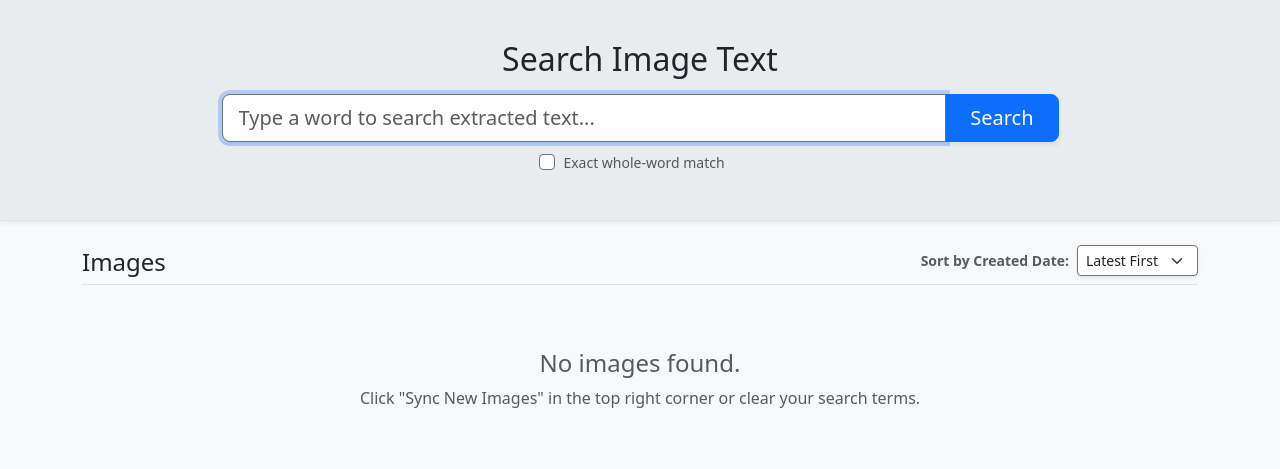
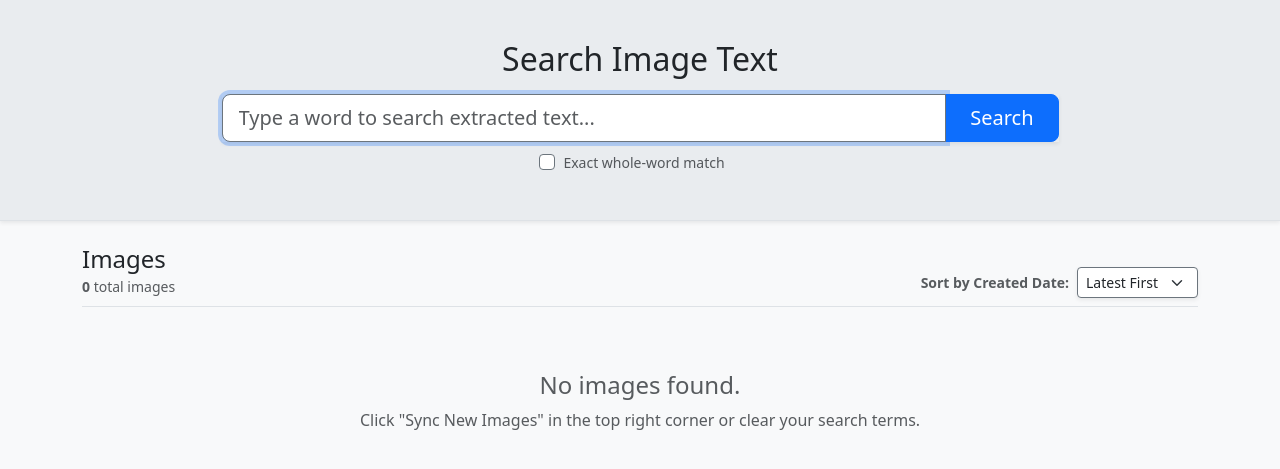
Before and after one commit to brayvid/ocr-image-search, a Flask app: page / in a window 1280 px wide. Shown: the part 56-525 px from the top of the page. Run offline with Flask 3, Linux system fonts and the light colour scheme.

Commit message:
pagination

```diff
--- a/app.py
+++ b/app.py
@@ -1,6 +1,7 @@
 import os
 import re
-import logging  # <-- We still need this!
+import math # <-- NEW: Needed for pagination calculations
+import logging
 from collections import Counter
 from flask import Flask, render_template, request, redirect, url_for, flash, send_from_directory
 from flask_sqlalchemy import SQLAlchemy
@@ -12,21 +13,20 @@ from dotenv import load_dotenv
 # === LOAD ENVIRONMENT VARIABLES ===
 load_dotenv()
 
-# IF ON APPLE SILICON (M1/M2/M3), UNCOMMENT THE LINE BELOW:
-# pytesseract.pytesseract.tesseract_cmd = '/opt/homebrew/bin/tesseract'
+# Set Tesseract path from .env
+tess_path = os.getenv("TESSERACT_PATH")
+if tess_path:
+    pytesseract.pytesseract.tesseract_cmd = tess_path
 
 app = Flask(__name__)
 
-# === NEW: Custom Log Filter to hide only image requests ===
+# === Custom Log Filter to hide only image requests ===
 class NoImagesFilter(logging.Filter):
     def filter(self, record):
-        # This checks the log message and returns False (don't log it) if it contains /images/
         return '/images/' not in record.getMessage()
 
-# Get the default Werkzeug logger and add our custom filter
 log = logging.getLogger('werkzeug')
 log.addFilter(NoImagesFilter())
-# --- End of new code ---
 
 # Pull the secret key and folder from the .env file
 app.secret_key = os.getenv("SECRET_KEY", "fallback_default_key")
@@ -97,6 +97,10 @@ def index():
     sort_order = request.args.get('sort', 'desc')
     exact_match = request.args.get('exact') == 'true'
 
+    # NEW: Get the current page from the URL (default to 1)
+    page = request.args.get('page', 1, type=int)
+    per_page = 50 # Number of images to show per page
+
     top_terms = get_most_frequent_terms(limit=50)
 
     if sort_order == 'asc':
@@ -104,8 +108,9 @@ def index():
     else:
         all_records = ImageRecord.query.order_by(ImageRecord.created_at.desc()).all()
 
-    records = []
+    filtered_records = []
 
+    # Filter the records based on search
     if search_query:
         escaped_query = re.escape(search_query)
         if exact_match:
@@ -115,17 +120,35 @@ def index():
 
         for record in all_records:
             if record.extracted_text and pattern.search(record.extracted_text):
-                records.append(record)
+                filtered_records.append(record)
     else:
-        records = all_records
+        filtered_records = all_records
+
+    # NEW: Pagination Logic
+    total_records = len(filtered_records)
+    total_pages = math.ceil(total_records / per_page)
+
+    # Ensure page is within bounds
+    if page < 1:
+        page = 1
+    elif page > total_pages and total_pages > 0:
+        page = total_pages
+
+    # Slice the list to only return the 50 items for the current page
+    start_idx = (page - 1) * per_page
+    end_idx = start_idx + per_page
+    paginated_records = filtered_records[start_idx:end_idx]
 
     return render_template('index.html',
-                           records=records,
+                           records=paginated_records,
                            search_query=search_query,
                            top_terms=top_terms,
                            sort_order=sort_order,
                            exact_match=exact_match,
-                           folder_path=IMAGE_FOLDER)
+                           folder_path=IMAGE_FOLDER,
+                           page=page,
+                           total_pages=total_pages,
+                           total_records=total_records)
 
 @app.route('/sync', methods=['POST'])
 def sync_folder():
@@ -169,5 +192,4 @@ def sync_folder():
     return redirect(url_for('index'))
 
 if __name__ == '__main__':
-    # Now you can keep debug=True for development without the spam!
     app.run(debug=True, port=5000)
--- a/templates/index.html
+++ b/templates/index.html
@@ -76,7 +76,6 @@
                 </div>
             </div>
 
-            <!-- NEW: Checkbox to toggle between Substring and Exact Match -->
             <div class="text-center mt-2">
                 <div class="form-check form-check-inline">
                     <input class="form-check-input border-secondary" type="checkbox" id="exactMatch" name="exact" value="true" {% if exact_match %}checked{% endif %}>
@@ -90,7 +89,6 @@
             <span class="text-muted small fw-bold mb-2 d-block">Most Frequent Terms:</span>
             <div class="terms-wrapper shadow-sm">
                 {% for term, count in top_terms %}
-                    <!-- NEW: Appended &exact=true to guarantee the results match the count -->
                     <a href="/?q={{ term }}&exact=true&sort={{ sort_order }}" title="Appears in {{ count }} images" class="badge rounded-pill bg-white text-primary border border-primary p-2 term-badge d-inline-block me-1 mb-2">
                         {{ term }} <span class="badge bg-primary rounded-circle ms-1">{{ count }}</span>
                     </a>
@@ -116,17 +114,20 @@
     <div class="d-flex justify-content-between align-items-end mb-3 pb-2 border-bottom">
         <div>
             <h4 class="mb-0">Images</h4>
-            <!-- DYNAMIC RESULTS COUNTER -->
+            <!-- UPDATED DYNAMIC RESULTS COUNTER (Shows total database matches, not just page length) -->
             {% if search_query %}
                 <small class="text-muted">
-                    <strong>{{ records|length }}</strong> result{% if records|length != 1 %}s{% endif %} for <strong>"{{ search_query }}"</strong>
+                    <strong>{{ total_records }}</strong> result{% if total_records != 1 %}s{% endif %} for <strong>"{{ search_query }}"</strong>
+                </small>
+            {% else %}
+                <small class="text-muted">
+                    <strong>{{ total_records }}</strong> total images
                 </small>
             {% endif %}
         </div>
 
         <form action="/" method="GET" class="d-flex align-items-center m-0">
             <input type="hidden" name="q" value="{{ search_query }}">
-            <!-- Pass exact state to sorting mechanism so switching order doesn't break count -->
             {% if exact_match %}
                 <input type="hidden" name="exact" value="true">
             {% endif %}
@@ -139,6 +140,7 @@
         </form>
     </div>
 
+    <!-- MAIN IMAGE LOOP -->
     <div class="row">
         <div class="col-12">
             {% for record in records %}
@@ -146,7 +148,7 @@
                 <div class="row g-0">
                     <div class="col-md-4">
                         <a href="{{ url_for('serve_image', filename=record.filename) }}" class="lightbox-trigger">
-                            <img src="{{ url_for('serve_image', filename=record.filename) }}" class="img-preview" alt="Screenshot">
+                            <img src="{{ url_for('serve_image', filename=record.filename) }}" class="img-preview" alt="Screenshot" loading="lazy">
                         </a>
                     </div>
                     <div class="col-md-8">
@@ -158,7 +160,6 @@
                                     <button class="btn btn-sm btn-outline-secondary copy-btn" data-text="{{ record.extracted_text }}">📋 Copy Text</button>
                                 </div>
                             </div>
-                            <!-- NEW: Pass exact_match to highlighter so it only turns the exact word yellow -->
                             <div class="text-box flex-grow-1">{% if record.extracted_text %}{{ record.extracted_text | highlight(search_query, exact_match) }}{% else %}<em>No text detected.</em>{% endif %}</div>
                         </div>
                     </div>
@@ -172,6 +173,31 @@
             {% endfor %}
         </div>
     </div>
+
+    <!-- NEW: PAGINATION CONTROLS -->
+    {% if total_pages > 1 %}
+    <nav aria-label="Page navigation" class="mt-4 mb-5">
+        <ul class="pagination justify-content-center">
+
+            <!-- Previous Button -->
+            <li class="page-item {% if page == 1 %}disabled{% endif %}">
+                <a class="page-link" href="/?q={{ search_query }}&sort={{ sort_order }}{% if exact_match %}&exact=true{% endif %}&page={{ page - 1 }}">Previous</a>
+            </li>
+
+            <!-- Page Indicator -->
+            <li class="page-item disabled">
+                <span class="page-link text-dark fw-bold bg-light">Page {{ page }} of {{ total_pages }}</span>
+            </li>
+
+            <!-- Next Button -->
+            <li class="page-item {% if page == total_pages %}disabled{% endif %}">
+                <a class="page-link" href="/?q={{ search_query }}&sort={{ sort_order }}{% if exact_match %}&exact=true{% endif %}&page={{ page + 1 }}">Next</a>
+            </li>
+
+        </ul>
+    </nav>
+    {% endif %}
+
 </div>
 
 <script src="https://cdn.jsdelivr.net/npm/bootstrap@5.3.0/dist/js/bootstrap.bundle.min.js"></script>
```
Also changed, not shown: bulk_sync.py (+21 -13 lines).
